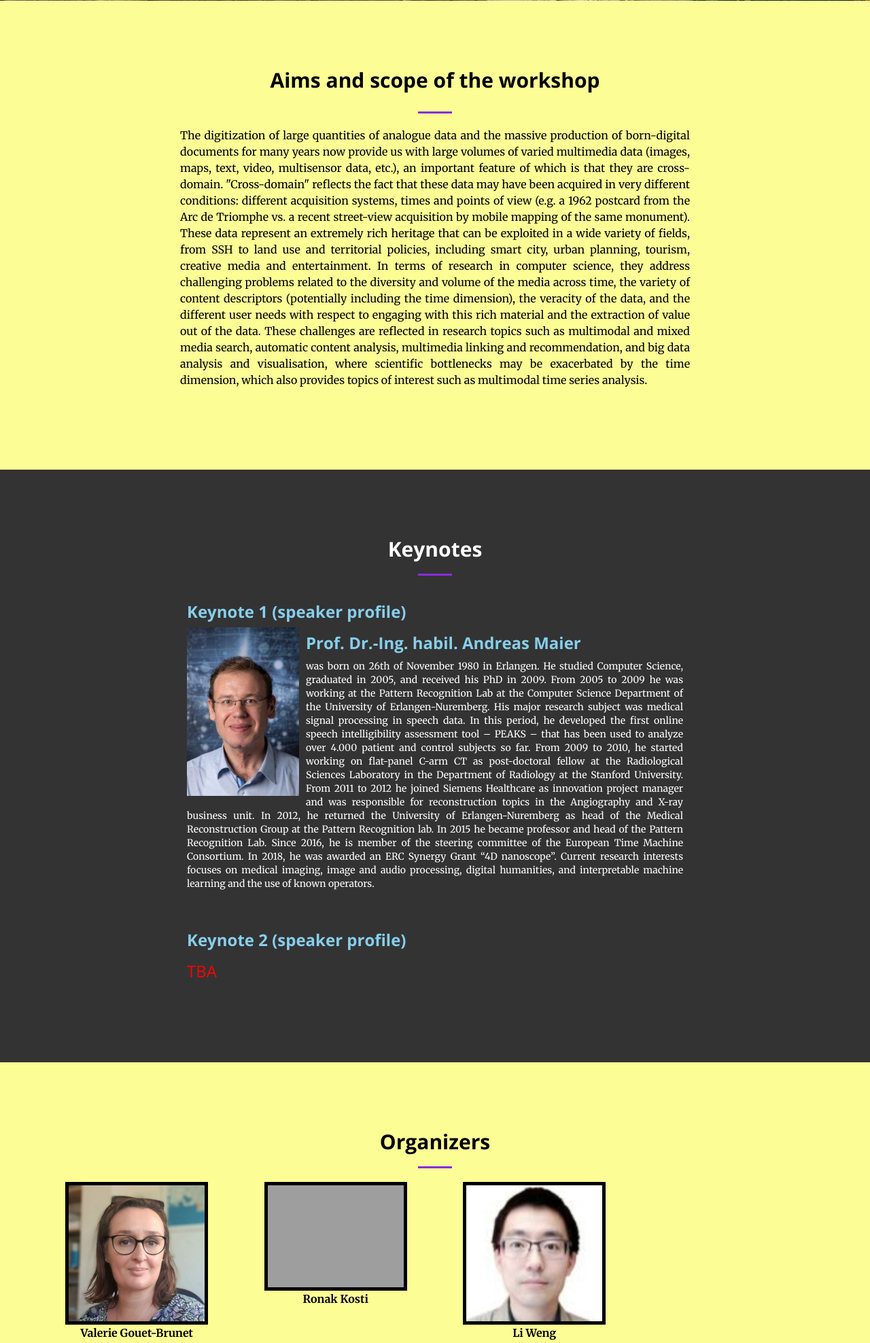
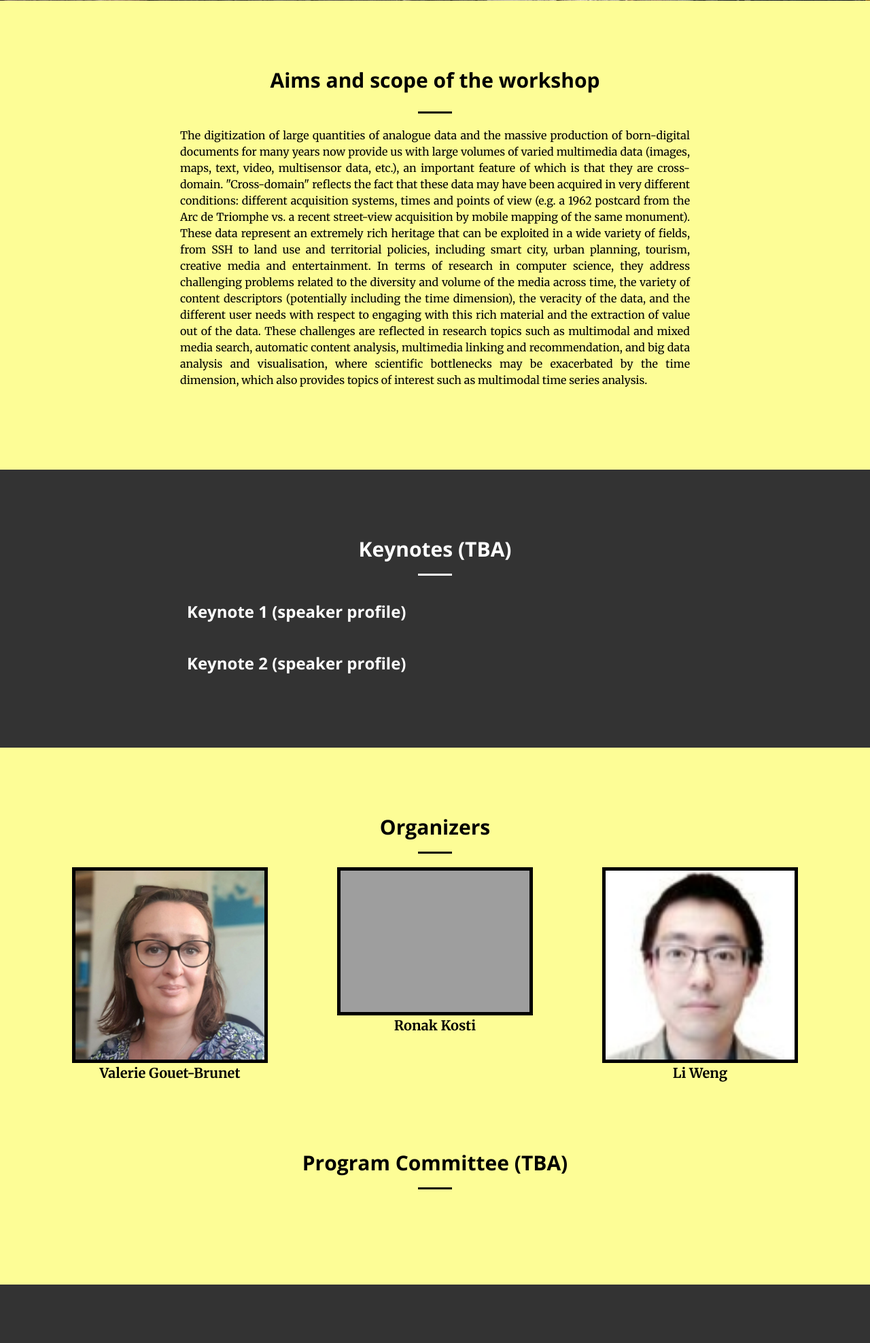
Before and after one commit to sumac-workshops/2022, a PHP site: page /index.html in a window 1280 px wide. Shown: the part 639-2615 px from the top of the page at 68% size. Run offline with PHP 8.4, Linux system fonts and the light colour scheme; some libraries are stand-ins or nearby versions; grey boxes are pictures that could not be loaded.

Commit message:
colors and formatting

```diff
--- a/Public/creative.css
+++ b/Public/creative.css
@@ -12,7 +12,7 @@ body {
   font-family: 'Merriweather', 'Helvetica Neue', Arial, sans-serif;
 }
 hr {
-  border-color: #8a2be2;
+  border-color: black;
   border-width: 3px;
   max-width: 50px;
 }
--- a/index.html
+++ b/index.html
@@ -117,12 +117,12 @@
     <section  class="bg-primary" id="{{text30}}">
         <div class="container text-center">
             <div class="call-to-action">
-                <h2><b>Keynotes</b></h2>
-                <hr class="black">
+                <h2><b>Keynotes (TBA)</b></h2>
+                <hr class="light">
                 <div class="col-lg-8 col-lg-offset-2 text-justify">
-                     <a class="page-scroll" href="#{{text001}}"><h3><b>Keynote 1 (speaker profile)</b></h3></a>
+                     <a href="#{{text001}}"><h3 style="color: white;"><b>Keynote 1 (speaker profile)</b></h3></a>
 
-                    <a href="https://lme.tf.fau.de/person/maier/" style="color: blueviolet;">
+<!--                     <a href="https://lme.tf.fau.de/person/maier/" style="color: blueviolet;">
                     <img src="images/andreas.jpg" class="media-left pull-left" width="175" alt="" margin="50">
                     </a>
 
@@ -131,12 +131,12 @@
                     From 2009 to 2010, he started working on flat-panel C-arm CT as post-doctoral fellow at the Radiological Sciences Laboratory in the Department of Radiology at the Stanford University. From 2011 to 2012 he joined Siemens Healthcare as innovation project manager and was responsible for reconstruction topics in the Angiography and X-ray business unit.
 
                     In 2012, he returned the University of Erlangen-Nuremberg as head of the Medical Reconstruction Group at the Pattern Recognition lab. In 2015 he became professor and head of the Pattern Recognition Lab. Since 2016, he is member of the steering committee of the European Time Machine Consortium. In 2018, he was awarded an ERC Synergy Grant “4D nanoscope”.  Current research interests focuses on medical imaging, image and audio processing, digital humanities, and interpretable machine learning and the use of known operators.
-                    </p>
+                    </p> -->
 
 
                     <br>
 
-                    <a class="page-scroll" href="#{{text002}}"><h3><b>Keynote 2  (speaker profile)</b></h3></a>
+                     <a href="#{{text001}}"><h3 style="color: white;"><b>Keynote 2 (speaker profile)</b></h3></a>
                     <a href="" style="color: blueviolet;">
                     <img src="" class="media-left pull-left" width="175" alt="" margin="50">
                     </a>
@@ -152,7 +152,7 @@
                             </div>
                     </div> -->
 
-                    <p class="text"> <a href=""><h3>TBA</h3></a> </p>
+                    <!-- <p class="text"> <a href=""><h3 style="color: white;">TBA</h3></a> </p> -->
 
 <!--                    <br>
                     <h4> Towards the semantic-aware 3D digitisation of architectural heritage: the "Notre-Dame de Paris" digital twin project</h4>
@@ -185,26 +185,26 @@
                     <h2 class="section-heading"><b>Organizers</b></h2>
                     <hr>
                 </div>
-                    <div class="col-md-3 text-center">
+                    <div class="col-md-4 text-center">
                         <div class="card text-center">
                         	<a href="https://www.umr-lastig.fr/vgouet/">
                             <img src="images/valerie.jpg" width="80%"  style="border:5px solid black" alt="https://www.umr-lastig.fr/vgouet/" />
                             </a>
                             <div class="post-meta">
-                                <p font-size: 20px>
+                                <p style="font-size: 20px">
                                 	<span class="d-block"><a href="https://www.umr-lastig.fr/vgouet/"  style="color: black"><b>Valerie Gouet-Brunet</b></a> </span>
                                 </p>
                                 <!-- <span class="date-read"> Valerie.Gouet AT ign.fr</span> -->
                             </div>
                         </div>
                     </div>
-                     <div class="col-md-3 text-center">
+                     <div class="col-md-4 text-center">
                         <div class="card text-center">
                         	<a href="https://lme.tf.fau.de/person/kosti/">
                             <img src="images/kosti.png" width="80%" style="border:5px solid black" alt="https://lme.tf.fau.de/person/kosti/"/>
                             </a>
                             <div class="post-meta">
-                                <p font-size: 20px>
+                                <p style="font-size: 20px">
                                 	<span class="d-block"><a href="https://lme.tf.fau.de/person/kosti/" style="color: black"><b>Ronak Kosti</b></a> </span>
                                 </p>
 
@@ -212,20 +212,20 @@
                             </div>
                         </div>
                     </div>
-                    <div class="col-md-3">
+                    <div class="col-md-4">
                         <div class="card text-center">
                         	<a href="https://lweng571.github.io/">
                             <img src="images/weng.jpg" width="80%" style="border:5px solid black" alt="https://lweng571.github.io/" />
                         	</a>
                             <div class="post-meta">
-                                <p font-size: 20px>
-                                	<span class="d-block"><a href="https://lweng571.github.io/" style="color: black"><b>Li Weng</b></a> </span>
+                                <p style="font-size: 20px">
+                                	<a href="https://lweng571.github.io/" style="color: black"><b>Li Weng</b></a>
                                 </p>
                                 <!-- <span class="date-read">lweng AT hdu.edu.cn</span> -->
                             </div>
                         </div>
                     </div>
-                    </div>
+            </div>
 <!--                 <div class="col-lg-8 col-lg-offset-3 text-justify">
                     <p><a href=" http://recherche.ign.fr/labos/matis/~valerie.gouet-brunet">Valerie Gouet-Brunet</a>&nbsp (Université Gustave Eiffel, IGN-ENSG/LASTIG, France)</p>
 
@@ -242,13 +242,12 @@ France), Centrale Lyon/LIRIS, France)</p>
                     <p> <br> </p>
                 </div> -->
                 <div class="col-lg-12 text-center" style="padding-top:80px;">
-                    <h2 class="section-heading"><b>Program Committee</b></h2>
+                    <h2 class="section-heading"><b>Program Committee (TBA)</b></h2>
                     <hr>
                 </div>
                 <div class="col-lg-8 col-lg-offset-3 text-justify">
                     <p style="text-align:center;">
                         <ul>
-                            TBA
 <!--                             <li>Edgar Román (ITAM, Mexico)</li>
                             <li>Jing Zhang (The University of Sydney, Australia)</li>
                             <li>Leonardo Impett (Durham University, UK)</li>
@@ -280,7 +279,7 @@ France) </p>
                     <p class="text-dark"> Chao Zhu (University of Science and Technology Beijing, China)</p>
 					<p class="text-dark"> Chongsheng Zhang (Henan University, China)</p> -->
                 </div>
-            <!-- </div> -->
+            </div>
 
 
         <!--
@@ -337,7 +336,7 @@ France) </p>
             <div class="row">
                 <div class="col-lg-8 col-lg-offset-2 text-center">
                     <h2 class="section-heading"><b>Call for papers</b></h2>
-                    <hr class="black">
+                    <hr class="light">
                 </div>
                  <div class="col-lg-8 col-lg-offset-2 text-justify">
                     <p class="text">
@@ -489,10 +488,11 @@ France) </p>
   <section  class="bg-primary" id="{{text144}}">
             <div class="container text-center">
             	<div class="call-to-action">
-            	 	<h2 class="section-heading"><b>Accepted papers</b></h2>
+            	 	<h2 class="section-heading"><b>Accepted papers (TBA)</b></h2>
+                    <hr class="light">
 
 	                 <div class="col-lg-8 col-lg-offset-2 text-justify">
-TBA
+
 
 	                </div>
 
@@ -504,7 +504,7 @@ TBA
     <section class="bg-dark" id="{{text37}}">
         <div class="container">
             <div class="row">
-                <h1 class="section-heading text-center"><b>Program (TBA)</b></h1>
+                <h2 class="section-heading text-center"><b>Program (TBA)</b></h2>
 <!--                 <div class="col-lg-8 col-lg-offset-2 text-justify">
 
                     <hr class="light">
@@ -517,7 +517,7 @@ TBA
                     <hr class="black">
 
 
-                    <h2 class="section-heading text-center"><b>Agenda of the day (TBA)</b></h2>
+                    <!-- <h2 class="section-heading text-center"><b>Agenda of the day (TBA)</b></h2> -->
 <!--                     <h5 class="section-heading text-center"> (All times in GMT+8 Time Zone, refer <a href="http://www.timebie.com/index.php"> TIMEBIE</a> for time zone comparison)</h5>
 
                     <p><h4 style="color: greenyellow;"> 14:00 - 14:15 </h4>  <b>Welcome & Introductory session by organizers</b></p>
@@ -546,27 +546,27 @@ TBA
                     <hr class="light"> -->
 
 
-                <h3 class="section-heading" id="{{text001}}" style="color: black;"><b>Keynote 1</b></h3>
+<!--                <h3 class="section-heading" id="{{text001}}" style="color: black;"><b>Keynote 1</b></h3>
                     <p class="text">
                         <h3 class="section-heading"><a href="https://lme.tf.fau.de/person/maier/" style="color: black;">Prof. Dr.-Ing. habil. Andreas Maier</a>
                         </h3>
-<!--                         <h4 class="section-heading">Senior researcher, Imagine team, LIGM lab, ENPC, Écoledes Ponts ParisTech, France)</h4><br>
+                         <h4 class="section-heading">Senior researcher, Imagine team, LIGM lab, ENPC, Écoledes Ponts ParisTech, France)</h4><br>
                         <h4 class="section-heading">Deep Learning for Historical Data Analysis</h4>
                         This presentation will give an overview of projects on leveraging deep learning for historical data analysis my group did in the last 3 years, partly in the context of the ANR
-                        <a href="https://enherit.enpc.fr/" style="color: GreenYellow;">EnHerit project</a>. I will discuss in particular how deep learning can be used to establish links between artworks and historical documents: repeated patterns <a href="http://imagine.enpc.fr/~shenx/ArtMiner/" style="color: GreenYellow;">discovery</a> in artwork collections, fine artwork <a href="http://imagine.enpc.fr/~shenx/RANSAC-Flow/" style="color: GreenYellow;">alignment</a>, document images <a href="http://imagine.enpc.fr/~monniert/docExtractor/" style="color: GreenYellow;">segmentation</a>, historical <a href="http://imagine.enpc.fr/~shenx/Watermark/" style="color: GreenYellow;">watermarks</a> recognition, generic <a href="http://imagine.enpc.fr/~monniert/DTIClustering/" style="color: GreenYellow;">clustering</a>, and scientific illustration propagation analysis. In all cases, I will show that standard approaches can give useful baseline results when tuned adequately, but that developing dedicated approaches that take into account the specificity of the data and the problem significantly improves the results. -->
+                        <a href="https://enherit.enpc.fr/" style="color: GreenYellow;">EnHerit project</a>. I will discuss in particular how deep learning can be used to establish links between artworks and historical documents: repeated patterns <a href="http://imagine.enpc.fr/~shenx/ArtMiner/" style="color: GreenYellow;">discovery</a> in artwork collections, fine artwork <a href="http://imagine.enpc.fr/~shenx/RANSAC-Flow/" style="color: GreenYellow;">alignment</a>, document images <a href="http://imagine.enpc.fr/~monniert/docExtractor/" style="color: GreenYellow;">segmentation</a>, historical <a href="http://imagine.enpc.fr/~shenx/Watermark/" style="color: GreenYellow;">watermarks</a> recognition, generic <a href="http://imagine.enpc.fr/~monniert/DTIClustering/" style="color: GreenYellow;">clustering</a>, and scientific illustration propagation analysis. In all cases, I will show that standard approaches can give useful baseline results when tuned adequately, but that developing dedicated approaches that take into account the specificity of the data and the problem significantly improves the results.
 
                     </p>
 
                 <h3 class="section-heading" id="{{text002}}" style="color: black;"><b>(TBA) Keynote 2</b></h3>
-<!--                     <p class="text">
+                     <p class="text">
                         <h3 class="section-heading"><a href="https://www.ntnu.edu/employees/jon.hardeberg" style="color: GreenYellow;">Jon Hardeberg</a> (<a href="https://drive.google.com/file/d/1nN4juoiDBKkzLkku6LeOvoAh4aoVnmPX/view?usp=sharing"> Presentation Slides </a>) </h3>
                         <h4 class="section-heading">Professor at the Computer Science Department of the Nor-wegian University of Science and Technology, Norway</h4><br>
                         <h4 class="section-heading">Analyzing <a href="https://change-itn.eu/" style="color: GreenYellow;">CHANGE</a> in cultural heritage objects through images</h4>
                         Cultural heritage (CH) objects have been constantly undergoing changes/degradation over time. In order to pass the legacy of these objects to future generations, it is important to monitor, estimate and understand these changes as accurately as possible. These investigations will support the conservators to plan necessary treatments in advance or to slow down the specific deterioration processes. The dynamic characteristics of materials vary from one object to another and are influenced by several factors. To detect and predict their changes, accurate documentation and analysis are necessary. Over the years, CH digitization using scientific imaging techniques has become more widespread and has created a massive amount of datasets of different forms in 2D and 3D. Several past projects focused on different aspects of technological developments for better digitization methods. There has been less focus on the processing and analysis of these datasets to make the greatest use of them and to their further exploration for monitoring ‘changes’ in CH artifacts for conservation purposes. The <a href="https://change-itn.eu/" style="color: GreenYellow;">CHANGE</a> project takes cultural heritage digitization to a new level by exploring digital datasets for deeper analysis and interpretation by developing methodologies for the assessment of changes in CH objects by comparing and combining digital datasets captured at different time periods.
-                    </p> -->
+                    </p>
 
                 <h3 class="section-heading" id="{{text002}}" style="color: black;">(TBA) BEST PAPER AWARD - SUMAC 2022</h3>
-<!--                     <p class="text">
+                     <p class="text">
                         <h4 class="section-heading"><i>''Searching Silk Fabrics by Images Leveraging on Knowledge Graph and Domain Expert Rules''</i></h4>
                         <h4 class="section-heading"><i>T. Schleider (EURECOM), R. Troncy (EURECOM), M. Dorozynski (Leibniz Universitat Hannover), F. Rottensteiner (Leibniz Universitat Hannover, Germany), J.S. Lozano (Universitat de València), G. Lo Cicero (University di Palermo), T. Ehrhart (EURECOM)</i></h4>
 
```
